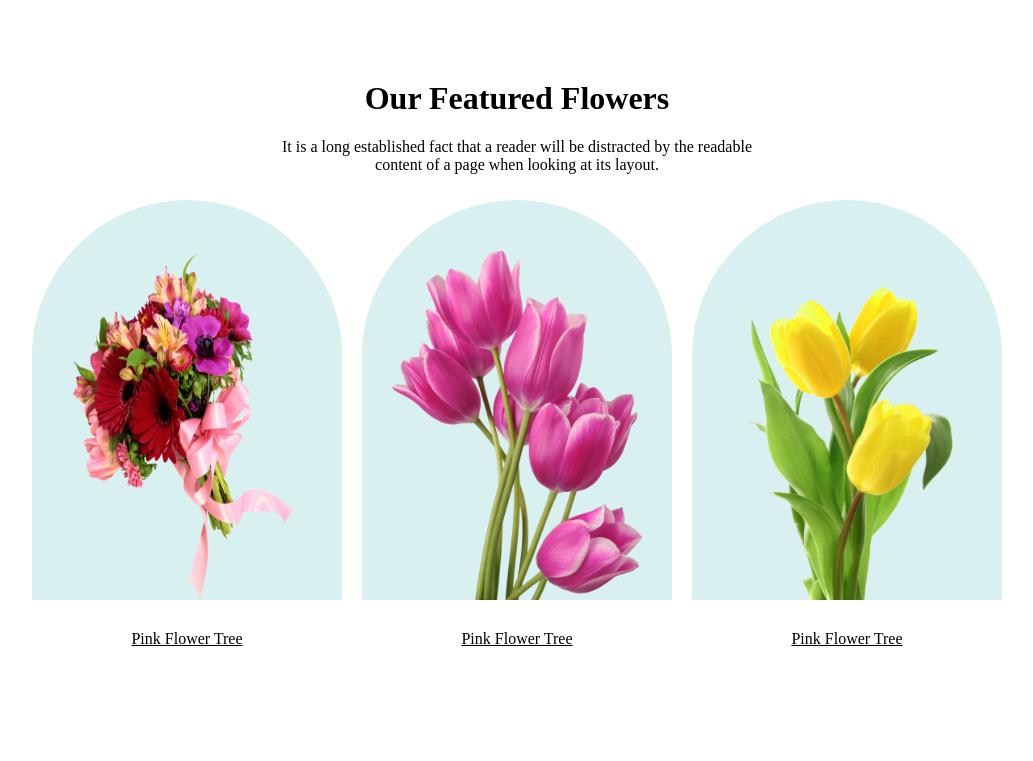
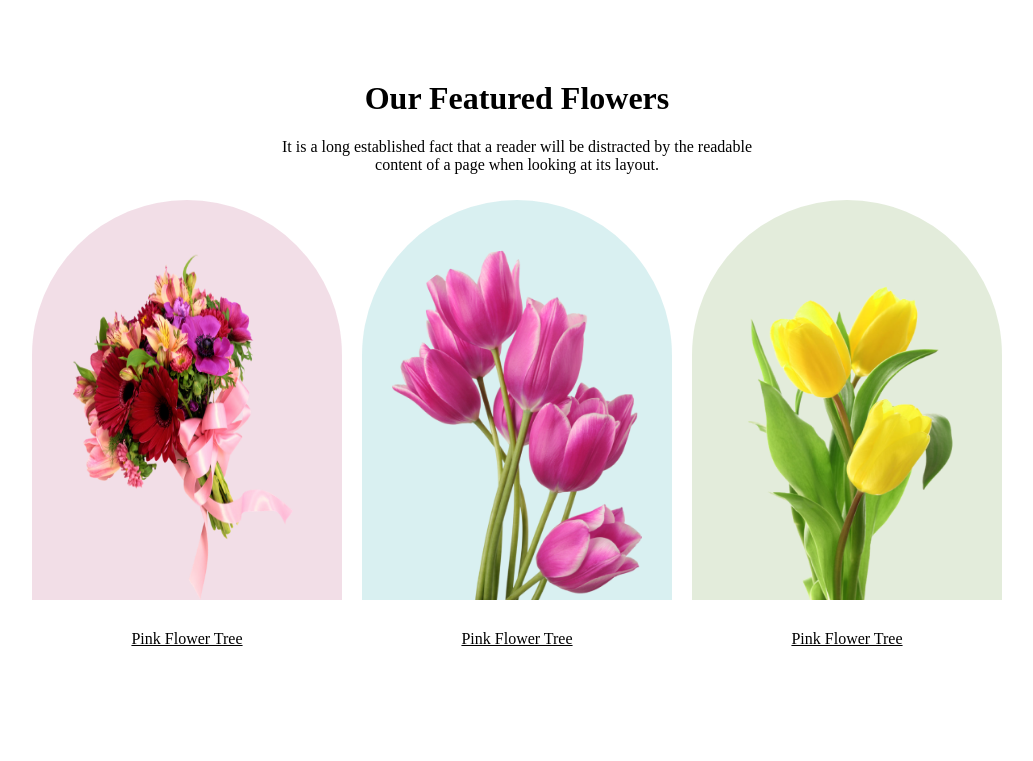
Before and after one commit to jubaer-hossen/assignment1, a plain HTML site: page index.html in a window 1280 px wide. Shown: the part 678-1439 px from the top of the page, without its empty margins (123-1156 px from the left). Drawn offline with Linux system fonts and the light colour scheme.

Commit message:
change some bg color

```diff
--- a/index.html
+++ b/index.html
@@ -27,17 +27,17 @@
                 looking at its layout.</p>
             <div class="our-flower">
                 <div>
-                    <img src="flower-shop-assignment-main/Flower Asset/pngwing 5.png" alt="">
+                    <img id="bg-color1" src="flower-shop-assignment-main/Flower Asset/pngwing 5.png" alt="">
                     <p>Pink Flower Tree</p>
                 </div>
 
                 <div>
-                    <img src="flower-shop-assignment-main/Flower Asset/pngwing 6.png" alt="">
+                    <img id="bg-color2" src="flower-shop-assignment-main/Flower Asset/pngwing 6.png" alt="">
                     <p>Pink Flower Tree</p>
                 </div>
 
                 <div>
-                    <img src="flower-shop-assignment-main/Flower Asset/pngwing 7.png" alt="">
+                    <img id="bg-color3" src="flower-shop-assignment-main/Flower Asset/pngwing 7.png" alt="">
                     <p>Pink Flower Tree</p>
                 </div>
 
--- a/style.css
+++ b/style.css
@@ -62,12 +62,20 @@
     width: 250px;
     height: 350px;
     padding: 50px 30px 0 30px;
-    /* padding-bottom: 0; */
     margin: 10px;
     border-radius: 300px 300px 0px 0px;
-    /* background: rgba(167, 33, 98, 0.15), rgba(5, 151, 160, 0.15), rgba(71, 125, 17, 0.15); */
+    /* background-color: rgba(5, 151, 160, 0.15); */
+}
+#bg-color1{
+background-color: rgba(167, 33, 98, 0.15);
+}
+#bg-color2{
     background-color: rgba(5, 151, 160, 0.15);
 }
+#bg-color3{
+background-color: rgba(71, 125, 17, 0.15);
+}
+
 
 .our-flower p {
     text-align: center;
```
